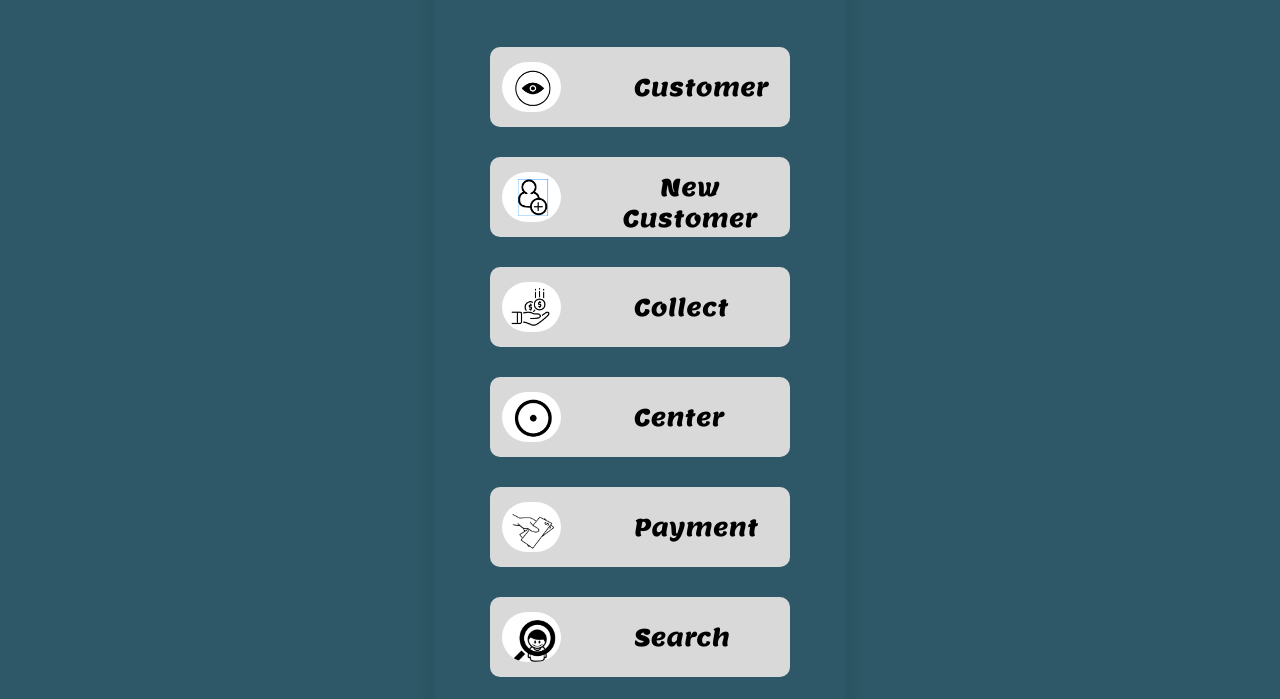
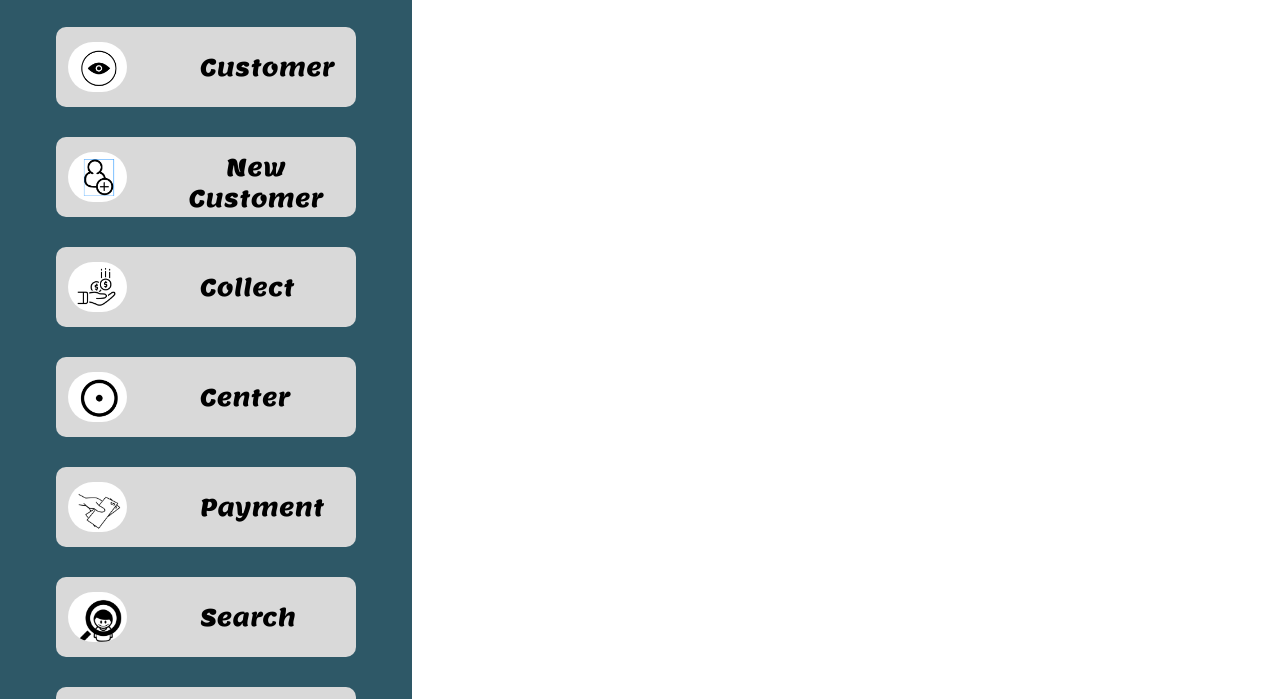
Before and after one commit to NAGIRED/dish, a plain HTML site: page home.html in a window 1280 px wide. Shown: the part 120-819 px from the top of the page. Drawn offline with Linux system fonts and the light colour scheme.

Commit message:
Add files via upload

```diff
--- a/home.html
+++ b/home.html
@@ -4,28 +4,14 @@
   <meta charset="UTF-8">
   <title>Homepage</title>
   <style>
-    body {
-      font-family: 'Lemon', sans-serif;
-      background-color: #2E5867;
-      display: flex;
-      justify-content: center;
-      align-items: start;
-      min-height: 100vh;
-      padding: 20px;
-    }
+
  * {
       box-sizing: border-box;
       margin: 0;
       padding: 0;
     }
-.container {
-      width: 100%;
-      max-width: 412px;
-      background-color: #2E5867;
-      border-radius: 15px;
-      overflow: hidden;
-      box-shadow: 0 0 20px rgba(0, 0, 0, 0.1);
-    }
+
+
     /* homepage */
     .homepage {
       position: relative;
@@ -116,7 +102,7 @@
 </head>
 <body>
 
-  <div class="container">
+
     <div class="header">
       <h1>Dish Tv App</h1>
     </div>
@@ -164,7 +150,7 @@
   <span class="label delete-label">Delete</span>
 </button>
 
-  </div>
+
   </div>
 <script>
   const buttons = document.querySelectorAll('.button');
```
